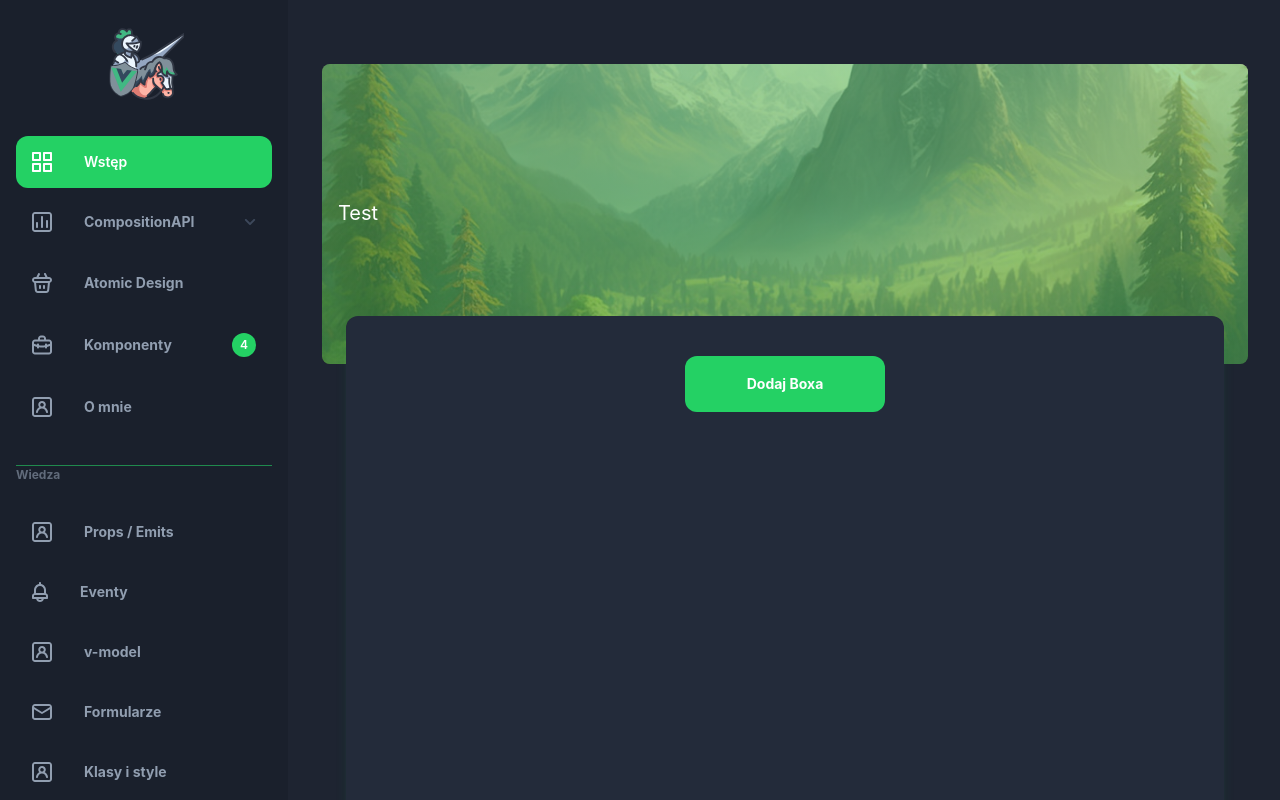
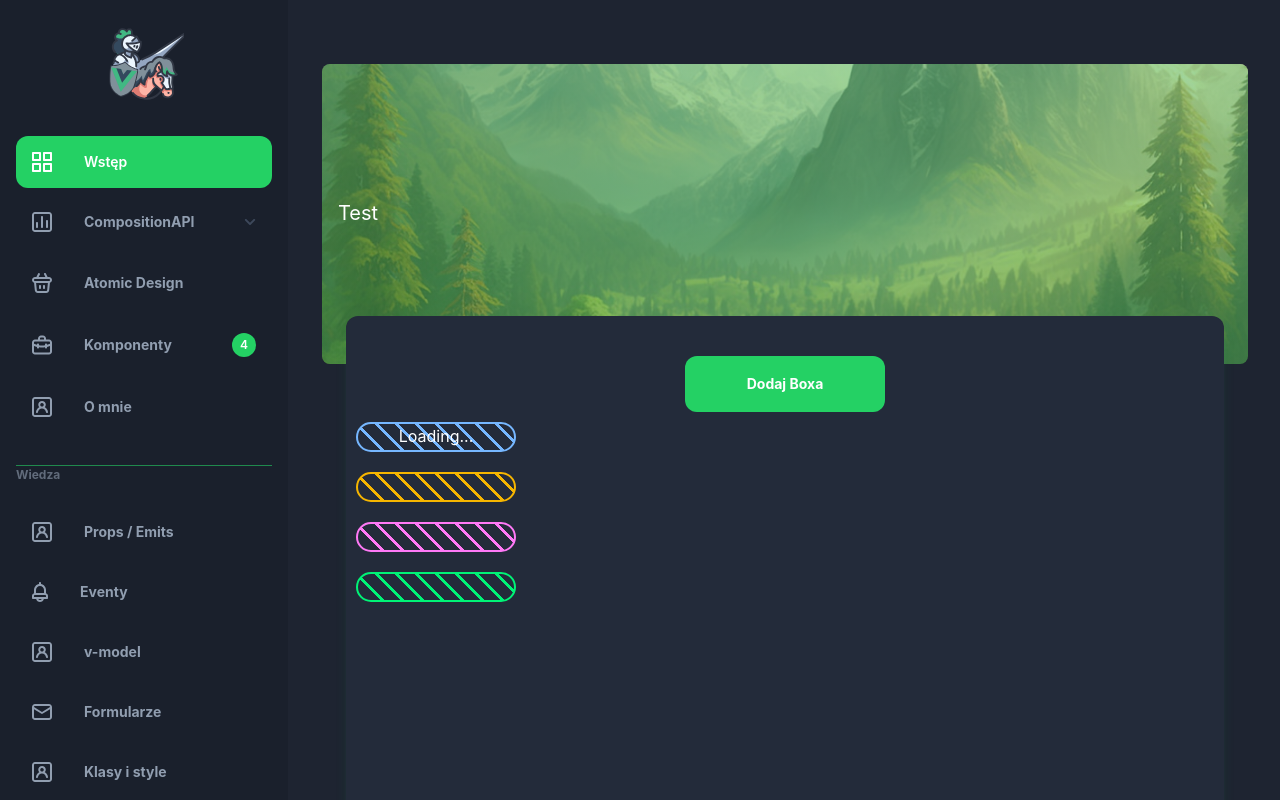
Before and after one commit to digital-knight1103/knight-vue-cheat-sheet, a Vue app: page /test in a window 1280 px wide. Shown: the top 800 px of the page. Built offline with nearby package versions, Linux system fonts and the light colour scheme.

Commit message:
LoadingBar component

```diff
--- /dev/null
+++ b/src/components/atoms/LoadingBar/LoadingBar.vue
@@ -0,0 +1,45 @@
+<template>
+  <div class="bar" style="--i:1;">
+    <span class="flex justify-center text-white ">{{ text }}</span>
+  </div>
+  <div class="bar" style="--i:3;"></div>
+  <div class="bar" style="--i:2;"></div>
+  <div class="bar" style="--i:4;"></div>
+</template>
+
+<script lang="ts">
+import { defineComponent } from 'vue'
+
+export default defineComponent({
+  name: 'LoadingBar',
+  props: {
+    text: {
+      type: String,
+      default: 'Loading...'
+    }
+  }
+})
+
+</script>
+
+<style scoped>
+.container .bar {
+  border: 2px solid #00f376;
+  border-radius: 100px;
+  margin: 10px;
+  position: relative;
+  width: 160px;
+  height: 30px;
+  background: linear-gradient(45deg, #00f376 10%, transparent 10%, transparent 50%, #00f376 50%, #00f376 60%, transparent 60%, transparent 100%);
+  background-size: 20px 20px;
+  filter: hue-rotate(calc(var(--i) * 90deg));
+  animation: animate 0.5s linear infinite;
+}
+
+@keyframes animate
+{
+  0% {background-position: 0;}
+  100% {background-position: 20px;}
+}
+
+</style>
--- a/src/views/TestView.vue
+++ b/src/views/TestView.vue
@@ -6,6 +6,7 @@
       <div ref="place" class="grid grid-cols-8">
 
       </div>
+      <LoadingBar></LoadingBar>
     </PageContent>
   </div>
 </template>
@@ -15,13 +16,15 @@
 import PageHeader from '@/components/molecules/PageHeader/PageHeader.vue';
 import PageContent from '@/components/molecules/PageContent/PageContent.vue'
 import AppButton from '@/components/atoms/AppButton/AppButton.vue';
+import LoadingBar from '@/components/atoms/LoadingBar/LoadingBar.vue'
 
 export default defineComponent({
   name: 'CompositionView',
   components: {
     PageHeader,
     PageContent,
-    AppButton
+    AppButton,
+    LoadingBar
 },
   setup() {
     const place = ref<HTMLElement | null>(null)
```
